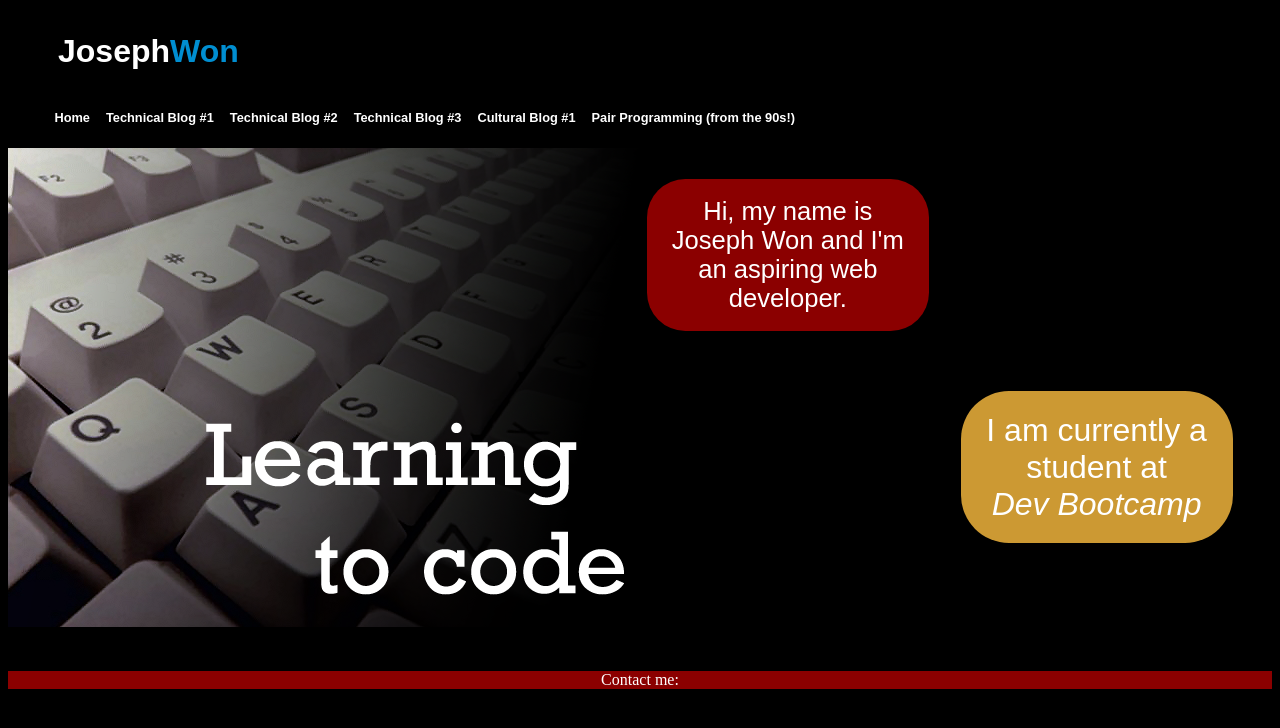
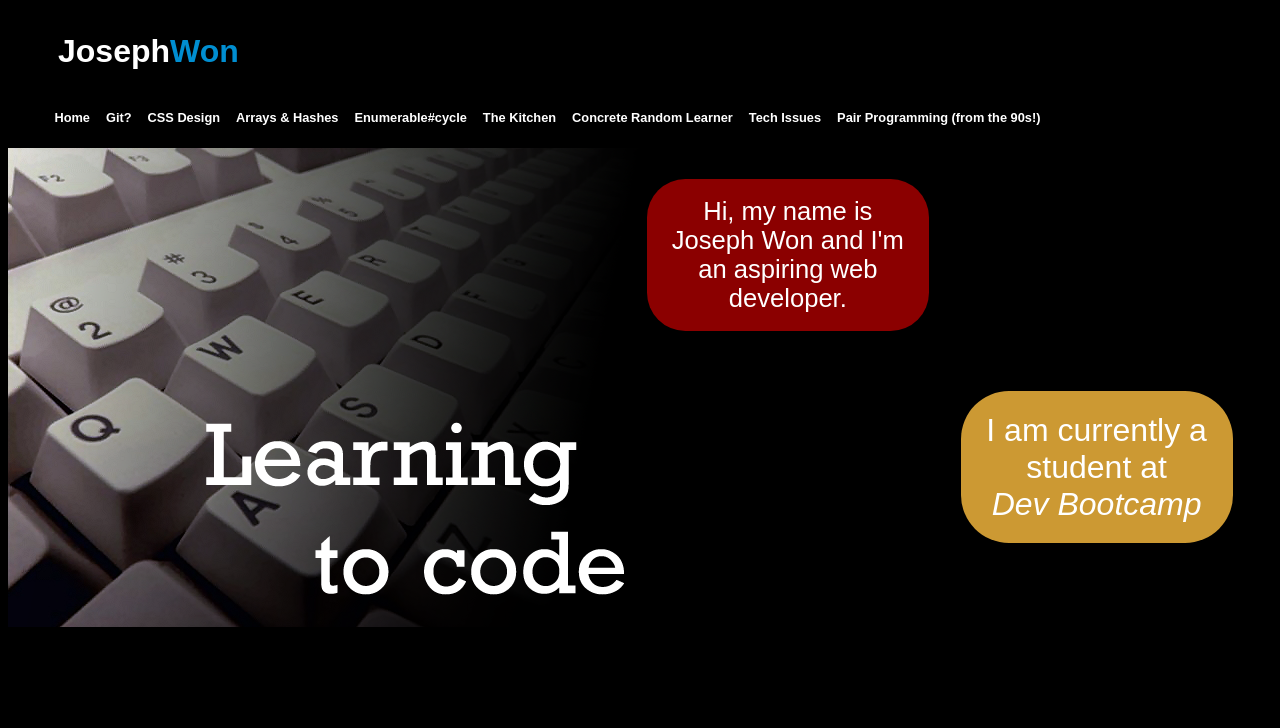
Before and after one commit to godspeedyoo/blog-old, a plain HTML site: page index.html in a window 1280 px wide. Drawn offline with Linux system fonts and the light colour scheme.

Commit message:
Updated blog links

```diff
--- a/index.html
+++ b/index.html
@@ -14,11 +14,14 @@
     <div id="navmenu">
       <ul>
         <li><a href="index.html">Home</a></li>
-      <!--  <li><a href="projects.html">Projects</a></li> -->
-        <li><a href="blog/t1-git-blog.html">Technical Blog #1</a></li>
-        <li><a href="blog/t2-css-design.html">Technical Blog #2</a></li>
-        <li><a href="blog/t3-arrays-hashes.html">Technical Blog #3</a></li>
-        <li><a href="blog/c1-chefs-kitchen.html">Cultural Blog #1</a></li>
+           <!--  <li><a href="projects.html">Projects</a></li> -->
+            <li><a href="blog/t1-git-blog.html">Git?</a></li>
+            <li><a href="blog/t2-css-design.html">CSS Design</a></li>
+            <li><a href="blog/t3-arrays-hashes.html">Arrays & Hashes</a></li>
+            <li><a href="blog/t4-enumerable-cycle.html">Enumerable#cycle</a></li>
+            <li><a href="blog/c1-chefs-kitchen.html">The Kitchen</a></li>
+            <li><a href="blog/c3_thinking-style.html">Concrete Random Learner</a></li>
+            <li><a href="blog/c4-tech-issues.html">Tech Issues</a></li>
 		<li><a href="gps1-2.html">Pair Programming (from the 90s!)</a></li>
       </ul>
     </div>
@@ -34,10 +37,10 @@
 
 
 
-    <div id="footer">
+ <!--    <div id="footer">
       <p>Contact me:</p>
     </div>
-
+   -->
 
 
 
```
Also changed, not shown: blog/blog-template.html (+1 -0 lines), blog/c1-chefs-kitchen.html (+1 -0 lines), blog/c3_thinking-style.html (+1 -0 lines), blog/c4-tech-issues.html (+1 -0 lines), blog/t1-git-blog.html (+1 -0 lines), blog/t2-css-design.html (+1 -0 lines), blog/t3-arrays-hashes.html (+1 -0 lines), blog/t4-enumerable-cycle.html (+1 -0 lines).
